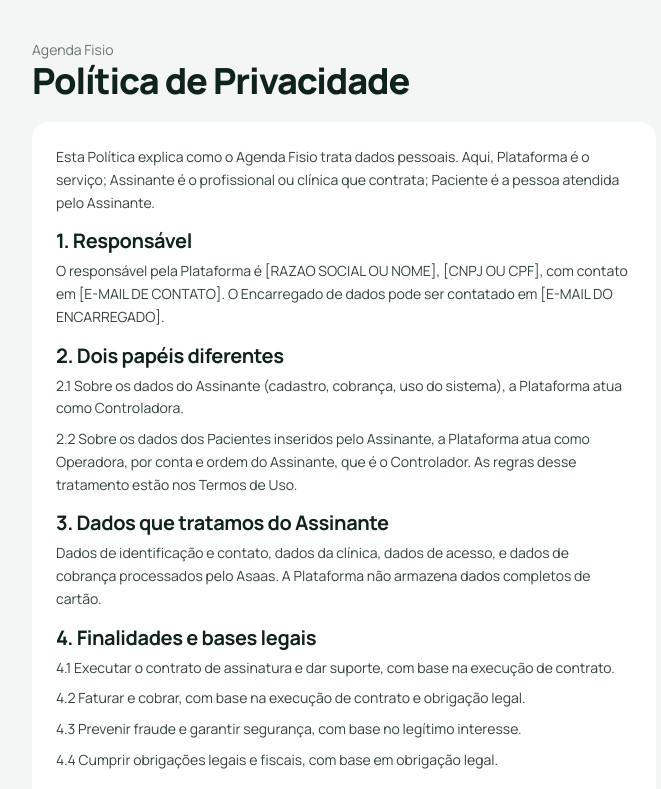
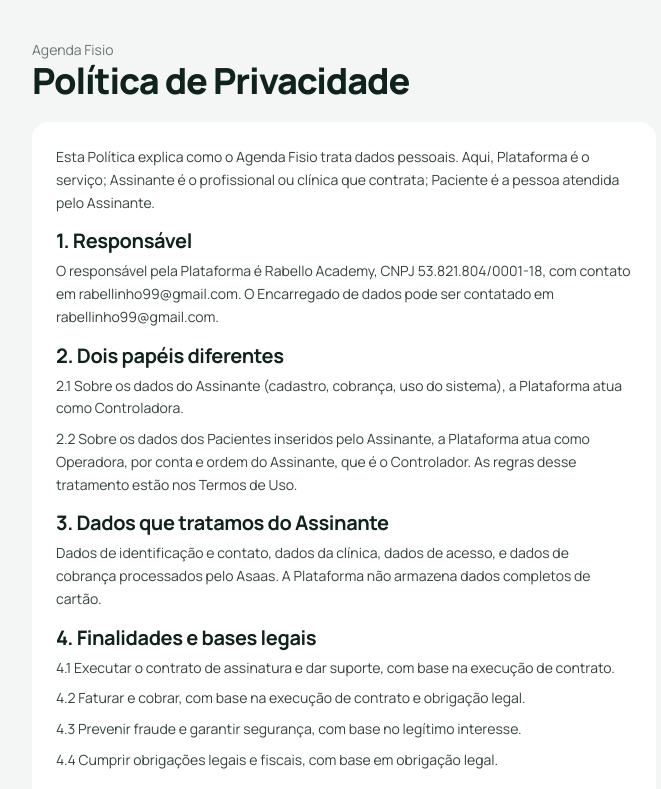
Before and after one commit to rabellinho99-sys/agenda-fisio, a Next.js app: page /privacidade in a window 1280 px wide. Shown: the top 789 px of the page, without its empty margins (296-957 px from the left). Built offline with nearby package versions, Linux system fonts and the light colour scheme.

Commit message:
Preenche dados do responsavel na Politica de Privacidade

```diff
--- a/app/privacidade/page.tsx
+++ b/app/privacidade/page.tsx
@@ -5,7 +5,7 @@
 const TEXTO = `Esta Política explica como o Agenda Fisio trata dados pessoais. Aqui, Plataforma é o serviço; Assinante é o profissional ou clínica que contrata; Paciente é a pessoa atendida pelo Assinante.
 
 ## 1. Responsável
-O responsável pela Plataforma é [RAZAO SOCIAL OU NOME], [CNPJ OU CPF], com contato em [E-MAIL DE CONTATO]. O Encarregado de dados pode ser contatado em [E-MAIL DO ENCARREGADO].
+O responsável pela Plataforma é Rabello Academy, CNPJ 53.821.804/0001-18, com contato em rabellinho99@gmail.com. O Encarregado de dados pode ser contatado em rabellinho99@gmail.com.
 
 ## 2. Dois papéis diferentes
 2.1 Sobre os dados do Assinante (cadastro, cobrança, uso do sistema), a Plataforma atua como Controladora.
@@ -41,7 +41,7 @@
 ## 11. Alterações
 Esta Política pode ser atualizada, com aviso pelos canais do sistema.
 
-Última atualização: [PREENCHER].`;
+Última atualização: 21 de setembro de 2026.`;
 
 export default function PrivacidadePage() {
   return (
```
